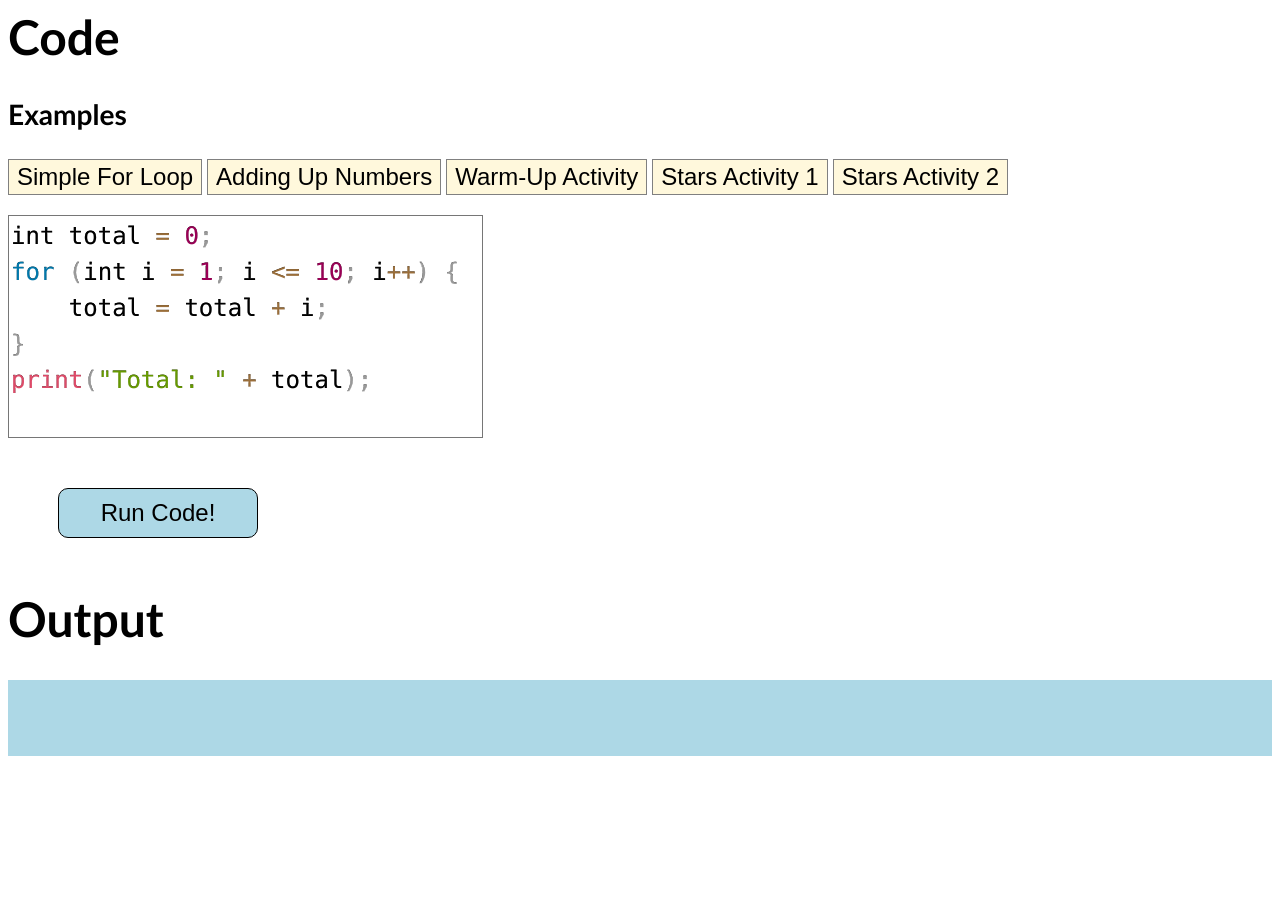
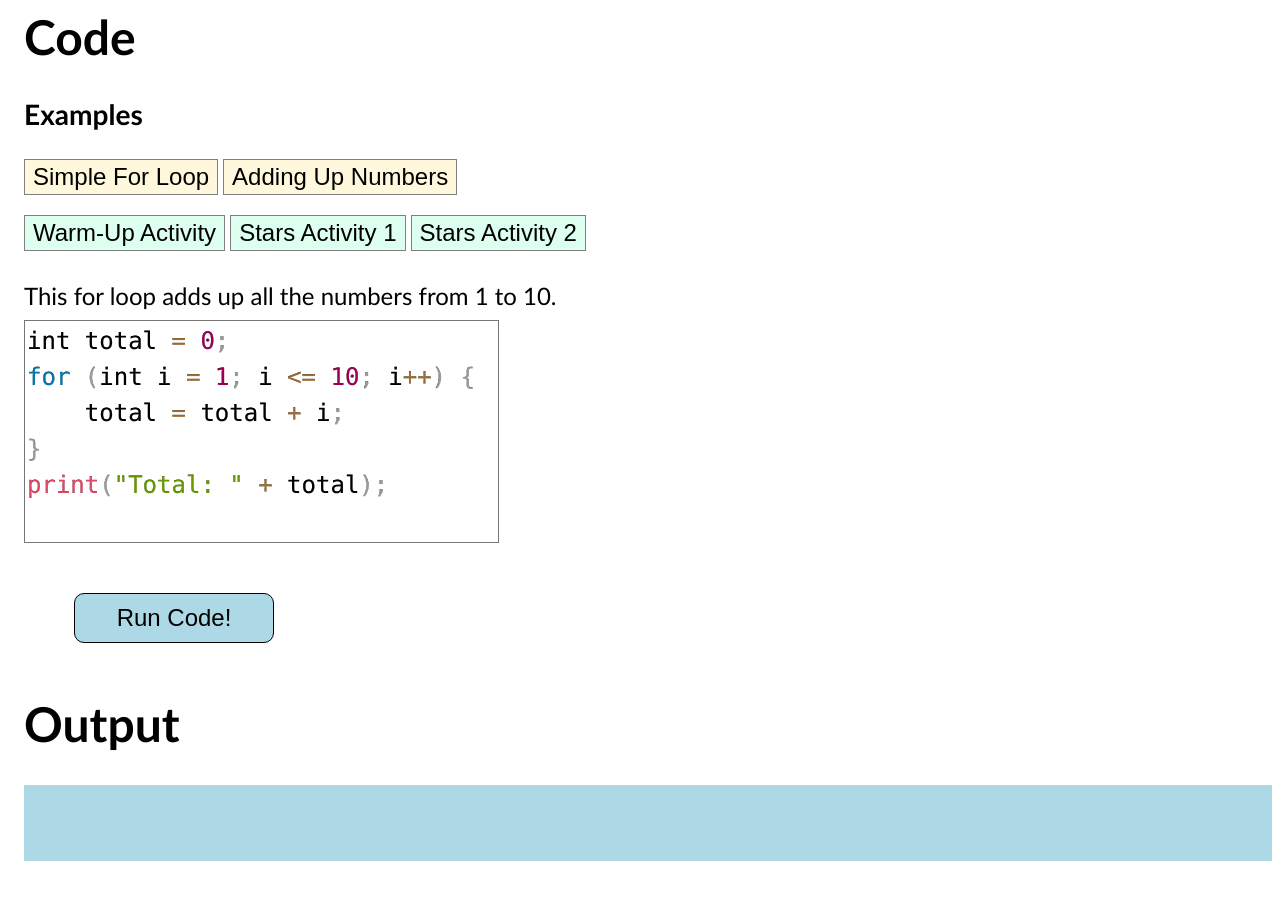
Before and after one commit to GregoryCannon/JSPlaygound, a plain HTML site: page index.html in a window 1280 px wide. Both pictures are taken after typing "Sample" into the empty fields and a click on the button "Adding Up Numbers". Before the commit the page ends 800 px from the top, so only its background shows below. Drawn offline with Linux system fonts and the light colour scheme.

Commit message:
Split up activities and examples

```diff
--- a/index.css
+++ b/index.css
@@ -1,6 +1,7 @@
 body {
     font-size: 24px;
-    font-family:'Trebuchet MS', 'Lucida Sans Unicode', 'Lucida Grande', 'Lucida Sans', Arial, sans-serif
+    font-family:'Trebuchet MS', 'Lucida Sans Unicode', 'Lucida Grande', 'Lucida Sans', Arial, sans-serif;
+    padding-left: 16px;
 }
 
 textarea, button {
@@ -14,6 +15,13 @@ textarea, button {
 #presets > button {
     margin-right: 5px;
     background-color: cornsilk;
+    border: 1px solid grey;
+    padding: 3px 8px;
+}
+
+#activities > button {
+    margin-right: 5px;
+    background-color: rgb(220, 255, 239);
     border: 1px solid grey;
     padding: 3px 8px;
 }
@@ -39,6 +47,7 @@ pre {
     font-size: 24px;
     background-color: lightblue;
     padding: 24px;
+    margin-bottom: 100px;
 }
 
 
@@ -101,5 +110,6 @@ textarea {
 }
 
 #instructions {
-    margin: 10px;
+    margin-top: 30px;
+    margin-bottom: 10px;
 }
--- a/index.html
+++ b/index.html
@@ -11,6 +11,10 @@
 
     <h3>Examples</h3>
     <div id="presets">
+        <!-- Buttons added programmatically -->
+    </div>
+
+    <div id="activities">
         <!-- Buttons added programmatically -->
     </div>
 
--- a/index.js
+++ b/index.js
@@ -5,19 +5,25 @@ const codeContainer = document.getElementById('code-container');
 const renderedCodeContainer = document.getElementById('rendered-code-container');
 const runCodeButton = document.getElementById("run-button");
 const presetsContainer = document.getElementById("presets");
+const activitiesContainer = document.getElementById("activities");
 
 const NEWLINE = "<br/>";
 
 
 const SAMPLES = [
   {
-      title: "Simple For Loop",
-      code: "for (int i = 1; i <= 10; i++) {\n\tprint(i);\n}"
+    title: "Simple For Loop",
+    instructions: "This is an example of a for loop that counts to 10.",
+    code: "for (int i = 1; i <= 10; i++) {\n\tprint(i);\n}"
   },
   {
     title: "Adding Up Numbers",
+    instructions: "This for loop adds up all the numbers from 1 to 10.",
     code: "int total = 0;\nfor (int i = 1; i <= 10; i++) {\n\ttotal = total + i;\n}\nprint(\"Total: \" + total);"
   },
+]
+
+const ACTIVITIES = [
   {
     title: "Warm-Up Activity",
     instructions: "Can you make the program print 'Hello' 10 times?",
@@ -26,13 +32,13 @@ const SAMPLES = [
   {
     title: "Stars Activity 1",
     instructions: "Can you print a square out of stars?<br><br>********<br>********<br>********<br>********<br>********",
-    code: "print(\"Welcome to CS in English!\")\nfor (int i = 1; i <= 10; i++) {\n\tvar stars = \"********\"\n\t// ???\n}"
+    code: "print(\"Welcome to CS in English!\")\nfor (int i = 1; i <= 5; i++) {\n\tvar stars = \"********\"\n\t// ???\n}"
   },
   {
     title: "Stars Activity 2",
     instructions: "Can you print a triangle out of stars?<br><br>*<br>**<br>***<br>****<br>*****<br>******<br>*******<br>********",
     code: "var stars = \"\";\nfor (int i = 1; i <= 8; i++) {\n\tstars = stars + \"*\";\n\tprint(stars);\n}"
-  }
+  },
 ]
 
 
@@ -171,7 +177,12 @@ runCodeButton.addEventListener("click", runCode);
 function loadSample(i) {
   codeTextArea.value = SAMPLES[i].code;
   document.getElementById("instructions").innerHTML = SAMPLES[i].instructions || "";
-  console.log(SAMPLES[i].code.replace("@", "{}"));
+  onCodeChanged();
+}
+
+function loadActivity(i) {
+  codeTextArea.value = ACTIVITIES[i].code;
+  document.getElementById("instructions").innerHTML = ACTIVITIES[i].instructions || "";
   onCodeChanged();
 }
 
@@ -182,5 +193,12 @@ SAMPLES.forEach((sample, i) => {
   presetsContainer.appendChild(button);
 })
 
+ACTIVITIES.forEach((sample, i) => {
+  const button = document.createElement("button");
+  button.innerHTML = sample.title;
+  button.onclick = () => loadActivity(i);
+  activitiesContainer.appendChild(button);
+})
+
 
 // ReadCookie();
```
